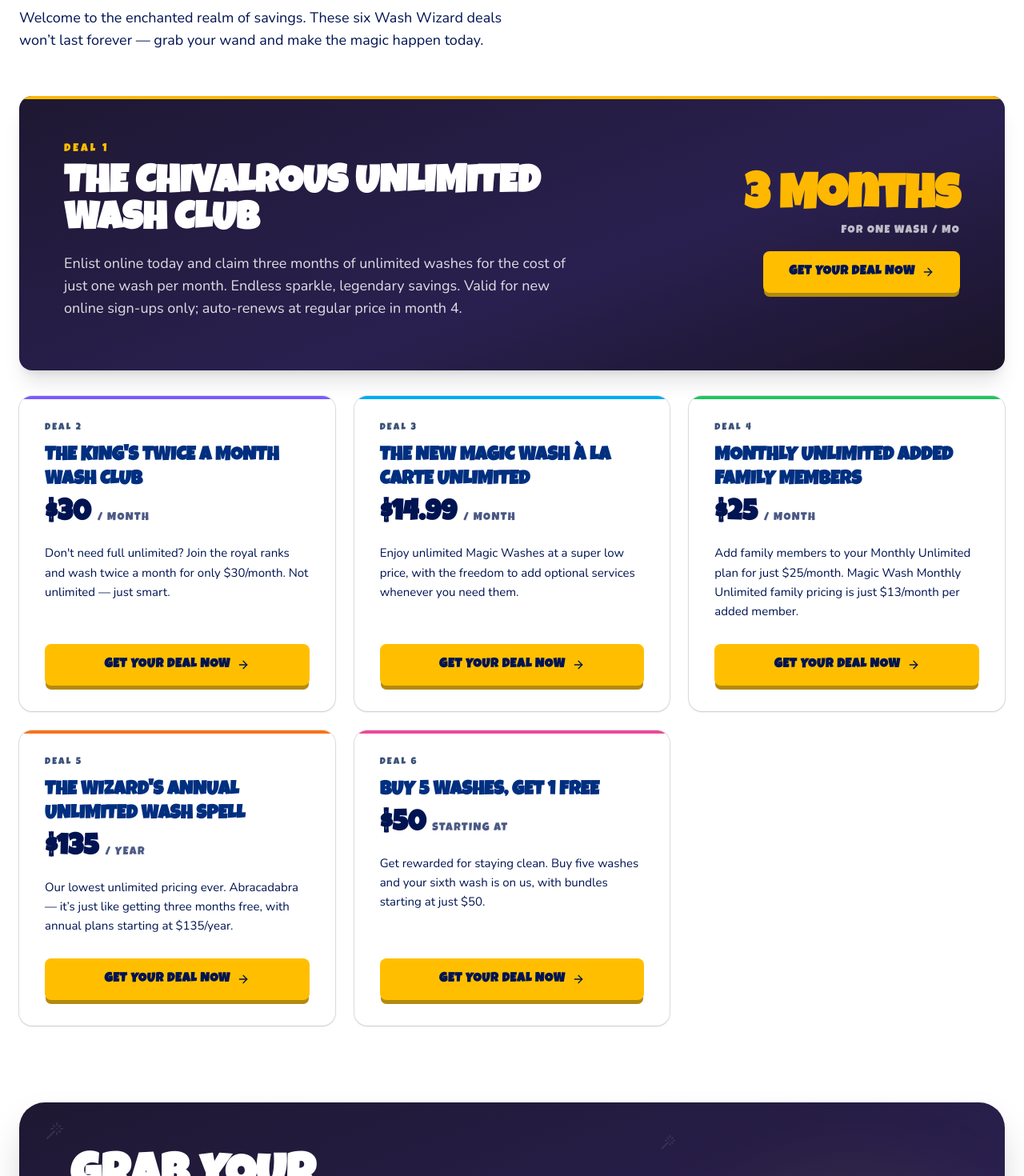
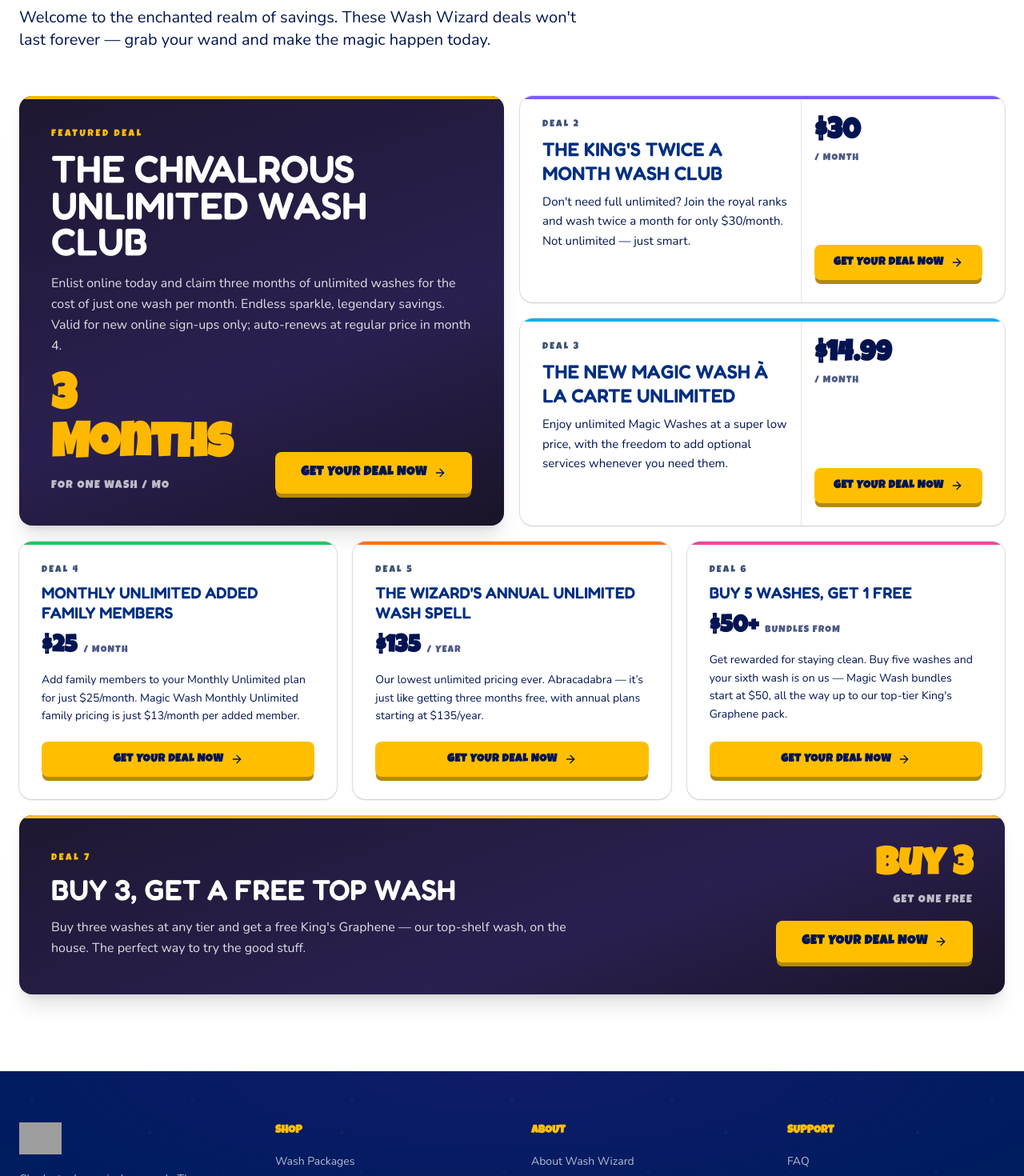
Before and after one commit to nautilusengineering/wash-wizard-carwash-site, a Next.js app: page /washwizard-deals in a window 1280 px wide. Shown: the part 600-2070 px from the top of the page at 80% size. Built offline with nearby package versions, Linux system fonts and the light colour scheme; grey boxes are pictures that could not be loaded; a web font is replaced by a local one.

Commit message:
feat(pages): apply Fredoka card headers, tighter subtitles, and metadata to marketing pages

```diff
--- a/src/app/the-wash-wizard-difference/page.tsx
+++ b/src/app/the-wash-wizard-difference/page.tsx
@@ -43,7 +43,7 @@ export default function DifferencePage() {
                 <div className="transition-transform duration-300 group-hover:scale-105 group-hover:-translate-y-1">
                   <CrystalBall color={a.color} icon={a.icon} />
                 </div>
-                <h3 className="font-heading font-bold uppercase text-base sm:text-lg text-white leading-tight mt-3 mb-2">
+                <h3 className="font-card font-bold uppercase text-base sm:text-lg text-white leading-tight mt-3 mb-2">
                   {a.title}
                 </h3>
                 <p className="text-sm text-white/55 leading-relaxed max-w-[180px]">
--- a/src/app/washwizard-deals/page.tsx
+++ b/src/app/washwizard-deals/page.tsx
@@ -1,6 +1,5 @@
 import PageHero from "@/components/PageHero";
 import Promos from "@/components/Promos";
-import SubscribeBanner from "@/components/SubscribeBanner";
 
 export const metadata = {
   title: "Deals & Specials | Wash Wizard Car Wash",
@@ -17,7 +16,6 @@ export default function DealsPage() {
         showMascot={false}
       />
       <Promos />
-      <SubscribeBanner />
     </>
   );
 }
--- a/src/app/welcome/page.tsx
+++ b/src/app/welcome/page.tsx
@@ -71,7 +71,7 @@ export default function WelcomePage() {
                     0{i + 1}
                   </div>
                   <Icon className="w-9 h-9 text-magic mb-4" />
-                  <h3 className="font-heading font-bold uppercase text-xl text-primary mb-2 leading-tight">
+                  <h3 className="font-card font-bold uppercase text-xl text-primary mb-2 leading-tight">
                     {s.title}
                   </h3>
                   <p className="text-sm text-muted-foreground leading-relaxed">
--- a/src/components/Hero.tsx
+++ b/src/components/Hero.tsx
@@ -560,9 +560,8 @@ export default function Hero() {
             style={{ zIndex: 20 }}
           >
             <h1
-              className="text-center uppercase text-5xl sm:text-7xl lg:text-8xl xl:text-9xl"
+              className="text-center uppercase text-5xl sm:text-7xl lg:text-8xl xl:text-9xl font-heading"
               style={{
-                fontFamily: "'Luckiest Guy', cursive",
                 letterSpacing: "0.03em",
                 lineHeight: 0.92,
                 color: GOLD,
--- a/src/components/Locations.tsx
+++ b/src/components/Locations.tsx
@@ -220,7 +220,7 @@ export default function Locations() {
                 </div>
                 <div className="p-5">
                   <h3
-                    className="font-heading font-semibold uppercase text-2xl sm:text-xl mb-1"
+                    className="font-card font-semibold uppercase text-2xl sm:text-xl mb-1"
                     style={{ color: "#FFB800" }}
                   >
                     {loc.name}
--- a/src/components/Promos.tsx
+++ b/src/components/Promos.tsx
@@ -70,17 +70,35 @@ const deals: Deal[] = [
   },
   {
     name: "Buy 5 Washes, Get 1 Free",
-    price: "$50",
-    cadence: "starting at",
+    price: "$50+",
+    cadence: "bundles from",
     description:
-      "Get rewarded for staying clean. Buy five washes and your sixth wash is on us, with bundles starting at just $50.",
+      "Get rewarded for staying clean. Buy five washes and your sixth wash is on us — Magic Wash bundles start at $50, all the way up to our top-tier King's Graphene pack.",
     cta: "Get Your Deal Now",
     href: "/packages",
     accent: "#EC4899",
   },
+  {
+    name: "Buy 3, Get a Free Top Wash",
+    price: "Buy 3",
+    cadence: "get one free",
+    description:
+      "Buy three washes at any tier and get a free King's Graphene — our top-shelf wash, on the house. The perfect way to try the good stuff.",
+    cta: "Get Your Deal Now",
+    href: "/packages",
+    accent: "#FBBF24",
+  },
 ];
 
+// TODO: Confirm "$80+ wash" offer from the current site. Awaiting spec —
+// options discussed: (a) top-tier 5-pack ~$80, (b) $80-spend threshold reward,
+// (c) new standalone deal. Add here once resolved.
+
 export default function Promos() {
+  const wideDeals = deals.slice(0, 2);
+  const compactDeals = deals.slice(2, 5);
+  const bannerDeal = deals[5];
+
   return (
     <section className="relative bg-white py-16 lg:py-24">
       <div className="mx-auto max-w-7xl px-4 lg:px-6">
@@ -89,43 +107,43 @@ export default function Promos() {
           <h2 className="font-heading font-semibold uppercase text-4xl sm:text-5xl text-primary text-balance">
             Make your ride <span className="text-accent">shine for less.</span>
           </h2>
-          <p className="mt-4 text-lg text-foreground max-w-[58ch] text-pretty">
-            Welcome to the enchanted realm of savings. These six Wash Wizard
-            deals won’t last forever — grab your wand and make the magic happen
+          <p className="mt-4 text-lg lg:text-xl text-foreground max-w-[58ch] text-pretty">
+            Welcome to the enchanted realm of savings. These Wash Wizard deals
+            won&apos;t last forever — grab your wand and make the magic happen
             today.
           </p>
         </div>
 
-        {/* Hero deal */}
+        {/* Bento grid */}
+        <div className="grid grid-cols-1 md:grid-cols-2 xl:grid-cols-6 gap-4 lg:gap-5 auto-rows-auto">
+          {/* HERO tile — feature, tall + wide */}
           <div
-          className="relative rounded-2xl text-white overflow-hidden mb-6 lg:mb-8 shadow-xl"
+            className="relative rounded-2xl text-white overflow-hidden shadow-xl md:col-span-2 xl:col-span-3 xl:row-span-2 flex flex-col min-h-[320px]"
             style={{ background: PURPLE_DARK }}
           >
             <div
               className="absolute inset-x-0 top-0 h-1"
               style={{ background: heroDeal.accent }}
             />
-          <div className="relative grid grid-cols-1 lg:grid-cols-12 gap-6 lg:gap-8 items-center p-8 sm:p-10 lg:p-14">
-            <div className="lg:col-span-7">
-              <p className="font-heading uppercase tracking-[0.22em] text-sm text-accent mb-3">
-                Deal 1
+            <div className="relative p-6 sm:p-8 lg:p-10 flex flex-col flex-1">
+              <p className="font-heading uppercase tracking-[0.22em] text-xs text-accent mb-3">
+                Featured Deal
               </p>
-              <h3 className="font-heading font-bold uppercase text-3xl sm:text-4xl lg:text-5xl leading-[0.95] mb-4">
+              <h3 className="font-card font-bold uppercase text-3xl sm:text-4xl lg:text-5xl leading-[0.95] mb-4">
                 {heroDeal.name}
               </h3>
-              <p className="text-lg text-white/85 max-w-2xl text-pretty mb-2">
+              <p className="text-base text-white/85 leading-relaxed mb-6 max-w-xl">
                 {heroDeal.description}
               </p>
-            </div>
-            <div className="lg:col-span-5 flex flex-col items-start lg:items-end gap-4">
-              <div className="flex flex-col items-start lg:items-end">
+              <div className="mt-auto flex flex-col sm:flex-row sm:items-end sm:justify-between gap-5">
+                <div className="flex flex-col">
                   <span
-                  className="font-heading font-bold tabular-nums text-5xl sm:text-6xl"
+                    className="font-heading font-bold tabular-nums text-5xl sm:text-6xl leading-none"
                     style={{ color: GOLD }}
                   >
                     {heroDeal.price}
                   </span>
-                <span className="font-heading uppercase tracking-widest text-sm text-white/70">
+                  <span className="font-heading uppercase tracking-widest text-sm text-white/70 mt-2">
                     {heroDeal.cadence}
                   </span>
                 </div>
@@ -139,36 +157,37 @@ export default function Promos() {
             </div>
           </div>
 
-        {/* Sub-deals grid */}
-        <div className="grid grid-cols-1 md:grid-cols-2 xl:grid-cols-3 gap-6">
-          {deals.map((d, index) => (
+          {/* WIDE tiles — horizontal split, deals 0 & 1 */}
+          {wideDeals.map((d, i) => (
             <article
               key={d.name}
-              className="relative flex flex-col rounded-2xl bg-white ring-1 ring-black/10 shadow-sm hover:shadow-md transition-shadow overflow-hidden"
+              className="relative flex flex-col sm:flex-row rounded-2xl bg-white ring-1 ring-black/10 shadow-sm hover:shadow-md transition-shadow overflow-hidden xl:col-span-3"
             >
               <div
                 className="absolute inset-x-0 top-0 h-1"
                 style={{ background: d.accent }}
               />
-              <div className="p-7 sm:p-8 flex flex-col flex-1">
-                <p className="font-heading uppercase tracking-[0.18em] text-xs text-muted-foreground mb-3">
-                  Deal {index + 2}
+              <div className="p-6 sm:p-7 flex flex-col flex-1 sm:pr-4">
+                <p className="font-heading uppercase tracking-[0.18em] text-xs text-muted-foreground mb-2">
+                  Deal {i + 2}
                 </p>
-                <h3 className="font-heading font-bold uppercase text-2xl text-primary leading-tight mb-2">
+                <h3 className="font-card font-bold uppercase text-xl sm:text-2xl text-primary leading-tight mb-2">
                   {d.name}
                 </h3>
-                <div className="flex items-baseline gap-2 mb-4">
-                  <span className="font-heading font-bold text-4xl text-foreground tabular-nums">
+                <p className="text-sm lg:text-[15px] text-foreground leading-relaxed text-pretty">
+                  {d.description}
+                </p>
+              </div>
+              <div className="p-6 sm:p-7 sm:pl-4 sm:border-l sm:border-black/10 flex flex-col justify-between sm:min-w-[180px]">
+                <div className="flex flex-col mb-4 sm:mb-6">
+                  <span className="font-heading font-bold tabular-nums text-3xl sm:text-4xl text-foreground leading-none">
                     {d.price}
                   </span>
-                  <span className="font-heading uppercase tracking-widest text-sm text-foreground/70">
+                  <span className="font-heading uppercase tracking-widest text-xs text-foreground/70 mt-1.5">
                     {d.cadence}
                   </span>
                 </div>
-                <p className="text-base lg:text-[15px] text-foreground leading-relaxed mb-7 text-pretty flex-1">
-                  {d.description}
-                </p>
-                <Button asChild size="lg" className="w-full">
+                <Button asChild size="default" className="w-full">
                   <Link href={d.href}>
                     {d.cta}
                     <ArrowRight className="size-4" />
@@ -177,6 +196,87 @@ export default function Promos() {
               </div>
             </article>
           ))}
+
+          {/* COMPACT tiles — square-ish, deals 2, 3, 4 */}
+          {compactDeals.map((d, i) => (
+            <article
+              key={d.name}
+              className="relative flex flex-col rounded-2xl bg-white ring-1 ring-black/10 shadow-sm hover:shadow-md transition-shadow overflow-hidden xl:col-span-2"
+            >
+              <div
+                className="absolute inset-x-0 top-0 h-1"
+                style={{ background: d.accent }}
+              />
+              <div className="p-6 sm:p-7 flex flex-col flex-1">
+                <p className="font-heading uppercase tracking-[0.18em] text-xs text-muted-foreground mb-2">
+                  Deal {i + 4}
+                </p>
+                <h3 className="font-card font-bold uppercase text-xl text-primary leading-tight mb-3">
+                  {d.name}
+                </h3>
+                <div className="flex items-baseline gap-2 mb-3">
+                  <span className="font-heading font-bold tabular-nums text-3xl text-foreground">
+                    {d.price}
+                  </span>
+                  <span className="font-heading uppercase tracking-widest text-xs text-foreground/70">
+                    {d.cadence}
+                  </span>
+                </div>
+                <p className="text-sm text-foreground leading-relaxed mb-5 text-pretty flex-1">
+                  {d.description}
+                </p>
+                <Button asChild size="default" className="w-full">
+                  <Link href={d.href}>
+                    {d.cta}
+                    <ArrowRight className="size-4" />
+                  </Link>
+                </Button>
+              </div>
+            </article>
+          ))}
+
+          {/* BANNER tile — full-width, deal 5 */}
+          <article
+            className="relative rounded-2xl text-white overflow-hidden shadow-xl md:col-span-2 xl:col-span-6"
+            style={{ background: PURPLE_DARK }}
+          >
+            <div
+              className="absolute inset-x-0 top-0 h-1"
+              style={{ background: bannerDeal.accent }}
+            />
+            <div className="relative p-6 sm:p-8 lg:p-10 flex flex-col lg:flex-row lg:items-center gap-6 lg:gap-10">
+              <div className="flex-1">
+                <p className="font-heading uppercase tracking-[0.22em] text-xs text-accent mb-2">
+                  Deal 7
+                </p>
+                <h3 className="font-card font-bold uppercase text-2xl sm:text-3xl lg:text-4xl leading-tight mb-3">
+                  {bannerDeal.name}
+                </h3>
+                <p className="text-base text-white/85 leading-relaxed max-w-2xl">
+                  {bannerDeal.description}
+                </p>
+              </div>
+              <div className="flex flex-col sm:flex-row lg:flex-col items-start sm:items-end lg:items-end gap-4 lg:min-w-[220px]">
+                <div className="flex flex-col lg:items-end">
+                  <span
+                    className="font-heading font-bold tabular-nums text-4xl sm:text-5xl leading-none"
+                    style={{ color: GOLD }}
+                  >
+                    {bannerDeal.price}
+                  </span>
+                  <span className="font-heading uppercase tracking-widest text-sm text-white/70 mt-2">
+                    {bannerDeal.cadence}
+                  </span>
+                </div>
+                <Button asChild size="lg" className="w-full sm:w-auto">
+                  <Link href={bannerDeal.href}>
+                    {bannerDeal.cta}
+                    <ArrowRight className="size-4" />
+                  </Link>
+                </Button>
+              </div>
+            </div>
+          </article>
         </div>
       </div>
     </section>
```
Also changed, not shown: src/app/locations/page.tsx (+2 -37 lines), src/app/tale-of-the-wash-wizard/page.tsx (+8 -27 lines). Lines whose indentation alone changed are shown as unchanged.
